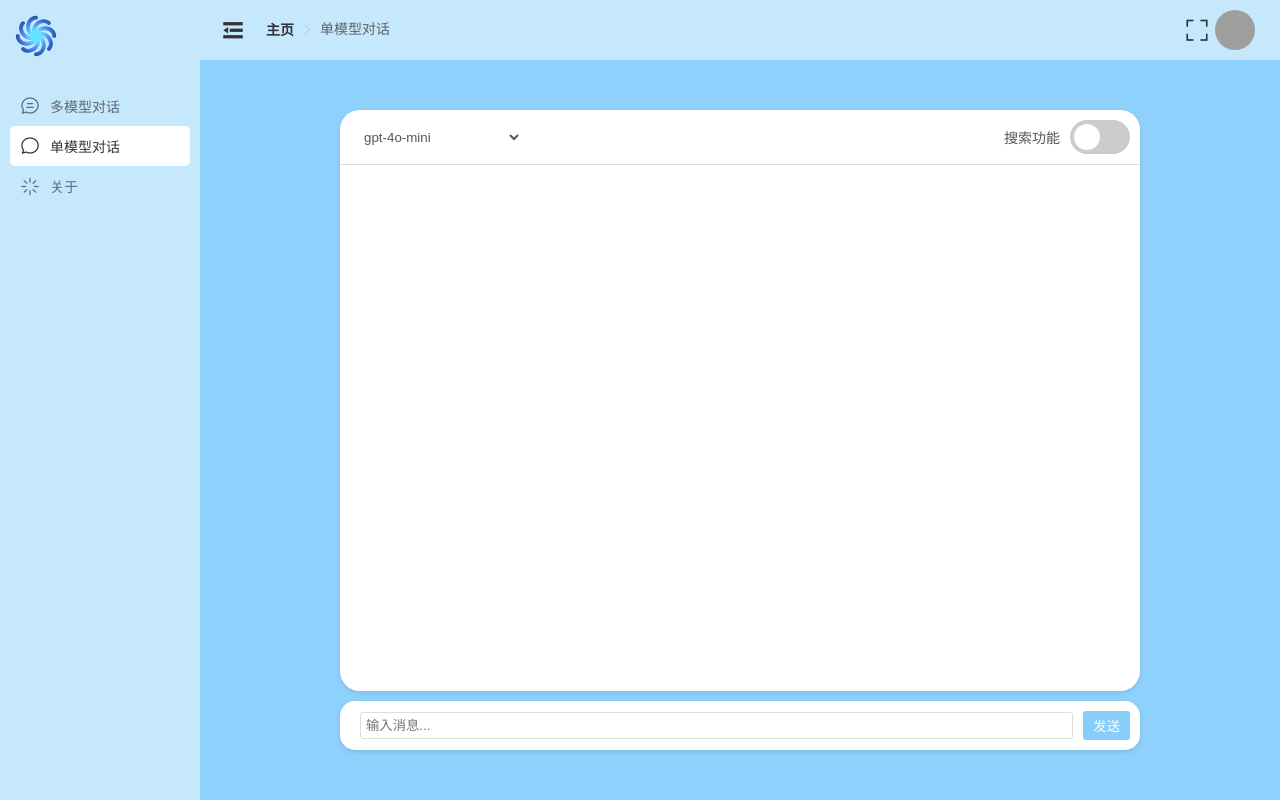
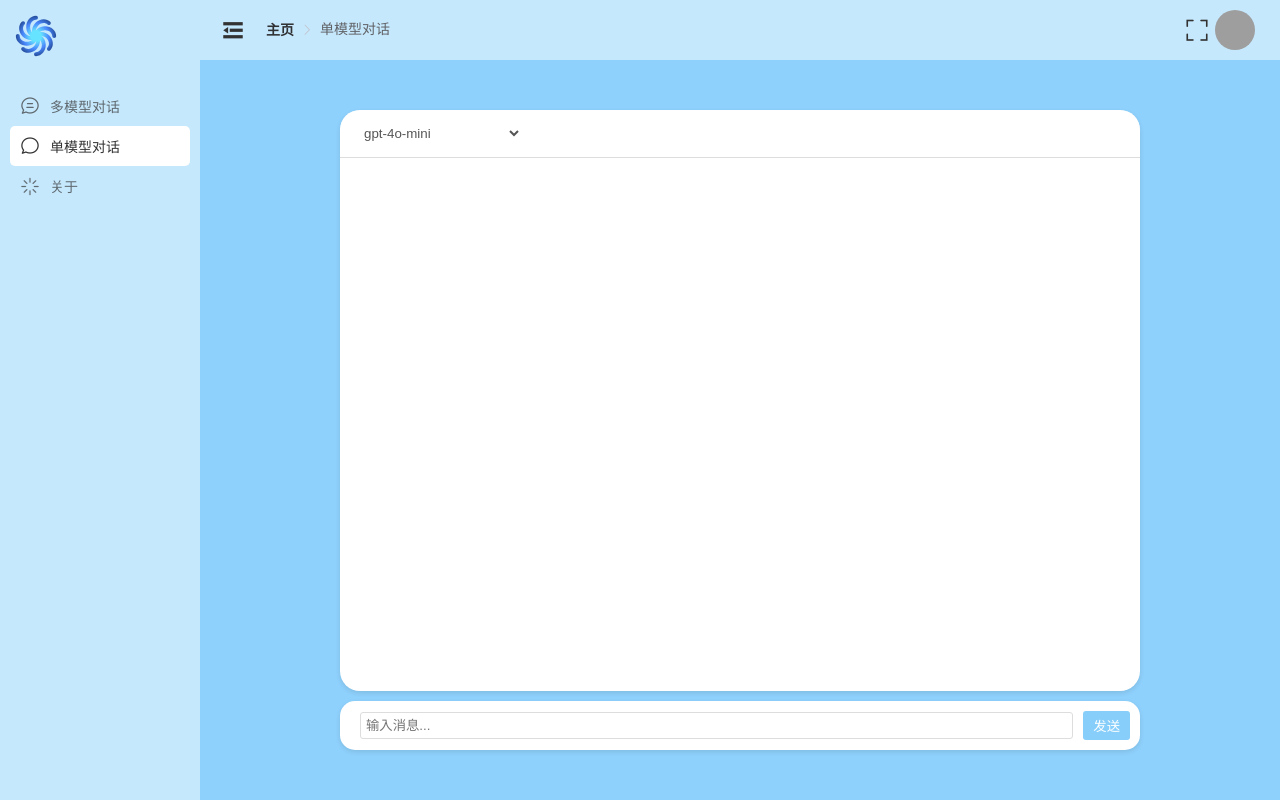
Before and after one commit to zhanghxiao/LLMSTALKS, a Vue app in the folder vue/: page /single-model in a window 1280 px wide. Built offline with nearby package versions, Linux system fonts and the light colour scheme; grey boxes are pictures that could not be loaded.

Commit message:
Update SingleModelChat.vue

```diff
--- a/vue/src/views/manager/SingleModelChat.vue
+++ b/vue/src/views/manager/SingleModelChat.vue
@@ -6,26 +6,12 @@
                     <select v-model="selectedModel">
                         <option v-for="model in models" :key="model" :value="model">{{ model }}</option>
                     </select>
-                    <div class="search-toggle">
-                        <span>搜索功能</span>
-                        <label class="switch">
-                            <input type="checkbox" v-model="isSearchEnabled" @change="toggleSearch">
-                            <span class="slider round"></span>
-                        </label>
-                    </div>
                 </div>
                 <div class="chat-body">
                     <div v-for="message in messages" :key="message.id" :class="['message', message.role]">
                         <div class="content">
                             <MarkdownRenderer :content="message.content" />
                         </div>
-                        <details v-if="message.searchResults" class="search-results">
-                            <summary>点击查看搜索结果</summary>
-                            <div v-for="result in message.searchResults" :key="result.href" class="search-result-item">
-                                <h3><a :href="result.href" target="_blank">{{ result.title }}</a></h3>
-                                <p>{{ result.body }}</p>
-                            </div>
-                        </details>
                     </div>
                 </div>
             </div>
@@ -50,9 +36,7 @@ export default {
             userInput: '',
             messages: [],
             models: this.getModelsFromEnv(),
-            selectedModel: 'gpt-4o-mini',
-            isSearchEnabled: false,
-            SEARCH_API_URL: 'https://mistpe-search.hf.space/search'
+            selectedModel: 'gpt-4o-mini' // 默认选择的模型
         };
     },
     methods: {
@@ -69,12 +53,6 @@ export default {
                 chatWindow.style.height = `${windowHeight - chatWindowOffsetTop - inputContainerHeight}px`;
             }
         },
-        toggleSearch() {
-            const toggleMessage = this.isSearchEnabled
-                ? "搜索功能已开启，我现在可以上网查资料啦！😎"
-                : "搜索功能已关闭，接下来就看我自由发挥了";
-            this.messages.push({ id: Date.now(), role: 'system', content: toggleMessage });
-        },
         async sendMessage() {
             if (!this.userInput.trim()) return;
 
@@ -87,48 +65,6 @@ export default {
             this.messages.push(assistantMessage);
 
             try {
-                let aiResponse;
-                if (this.isSearchEnabled) {
-                    const searchResponse = await this.performSearch(userMessageContent);
-                    if (searchResponse.search_results && searchResponse.search_results.length > 0) {
-                        assistantMessage.searchResults = searchResponse.search_results;
-                        const summaryPrompt = `基于以下搜索结果回答用户的问题：
-搜索结果：${JSON.stringify(searchResponse.search_results)}
-用户问题：${userMessageContent}`;
-                        aiResponse = await this.getAIResponse(summaryPrompt);
-                    } else {
-                        aiResponse = "抱歉，我没有找到相关的搜索结果。让我试试直接回答你的问题。";
-                    }
-                } else {
-                    aiResponse = await this.getAIResponse(userMessageContent);
-                }
-
-                assistantMessage.content = aiResponse;
-                this.$forceUpdate();
-
-                // 保持最多6组上下文
-                if (this.messages.length > 12) {
-                    this.messages = this.messages.slice(-12);
-                }
-            } catch (error) {
-                console.error('Error:', error);
-                assistantMessage.content = '对不起，我无法处理您的请求。';
-            }
-        },
-        async performSearch(query) {
-            const response = await fetch(this.SEARCH_API_URL, {
-                method: 'POST',
-                headers: {
-                    'Content-Type': 'application/json'
-                },
-                body: JSON.stringify({
-                    question: query,
-                    api_key: process.env.VUE_APP_API_KEY
-                })
-            });
-            return await response.json();
-        },
-        async getAIResponse(prompt) {
                 const response = await fetch(
                     `${process.env.VUE_APP_API_BASE_URL}/v1/chat/completions`,
                     {
@@ -140,7 +76,7 @@ export default {
                         body: JSON.stringify({
                             messages: [
                                 { role: 'system', content: `你是一个友善的助手` },
-                            { role: 'user', content: prompt }
+                                { role: 'user', content: userMessageContent }
                             ],
                             stream: true,
                             model: this.selectedModel,
@@ -160,17 +96,21 @@ export default {
                     const chunk = decoder.decode(value, { stream: true });
                     const lines = chunk.split('\n').filter(line => line.trim());
                     for (const line of lines) {
-                    if (line === 'data: [DONE]') return result;
+                        if (line === 'data: [DONE]') return;
                         if (line.startsWith('data: ')) {
                             const data = JSON.parse(line.slice(6));
                             if (data.choices[0].delta && data.choices[0].delta.content) {
                                 result += data.choices[0].delta.content;
+                                assistantMessage.content = result;
+                                this.$forceUpdate();
                             }
                         }
                     }
                 }
-
-            return result;
+            } catch (error) {
+                console.error('Error:', error);
+                assistantMessage.content = '对不起，我无法处理您的请求。';
+            }
         }
     },
     mounted() {
@@ -266,26 +206,27 @@ export default {
 
 .message {
     display: flex;
-    flex-direction: column;
     margin: 5px 0;
     max-width: 100%;
 }
 
 .user {
-    align-items: flex-end;
+    justify-content: flex-end;
 }
 
 .assistant {
-    align-items: flex-start;
+    justify-content: flex-start;
 }
 
 .content {
-    padding: 10px;
+    padding: 1px;
+    padding-left: 10px;
+    padding-right: 10px;
     border-radius: 13px;
     word-wrap: break-word;
     white-space: normal;
-    max-width: 80%;
-    line-height: 1.4;
+    max-width: 100%;
+    line-height: 1.1;
 }
 
 .user .content {
@@ -295,107 +236,8 @@ export default {
 }
 
 .assistant .content {
-    background-color: #f0f0f0;
+    background-color: #e0f7fa;
     color: #505050;
     border-bottom-left-radius: 4px;
 }
-
-.search-toggle {
-    display: flex;
-    align-items: center;
-}
-
-.switch {
-    position: relative;
-    display: inline-block;
-    width: 60px;
-    height: 34px;
-    margin-left: 10px;
-}
-
-.switch input {
-    opacity: 0;
-    width: 0;
-    height: 0;
-}
-
-.slider {
-    position: absolute;
-    cursor: pointer;
-    top: 0;
-    left: 0;
-    right: 0;
-    bottom: 0;
-    background-color: #ccc;
-    transition: .4s;
-}
-
-.slider:before {
-    position: absolute;
-    content: "";
-    height: 26px;
-    width: 26px;
-    left: 4px;
-    bottom: 4px;
-    background-color: white;
-    transition: .4s;
-}
-
-input:checked + .slider {
-    background-color: #2196F3;
-}
-
-input:focus + .slider {
-    box-shadow: 0 0 1px #2196F3;
-}
-
-input:checked + .slider:before {
-    transform: translateX(26px);
-}
-
-.slider.round {
-    border-radius: 34px;
-}
-
-.slider.round:before {
-    border-radius: 50%;
-}
-
-.search-results {
-    margin-top: 10px;
-    background-color: #f9f9f9;
-    border-radius: 5px;
-    padding: 10px;
-}
-
-.search-results summary {
-    cursor: pointer;
-    color: #2196F3;
-}
-
-.search-result-item {
-    margin-top: 10px;
-    border-bottom: 1px solid #eee;
-    padding-bottom: 10px;
-}
-
-.search-result-item:last-child {
-    border-bottom: none;
-}
-
-.search-result-item h3 {
-    margin: 0;
-    font-size: 1em;
-}
-
-.search-result-item a {
-    color: #1a0dab;
-    text-decoration: none;
-}
-
-.search-result-item p {
-    margin: 5px 0 0;
-    font-size: 0.9em;
-    color: #545454;
-}
 </style>
```
Lines whose indentation alone changed are shown as unchanged.
